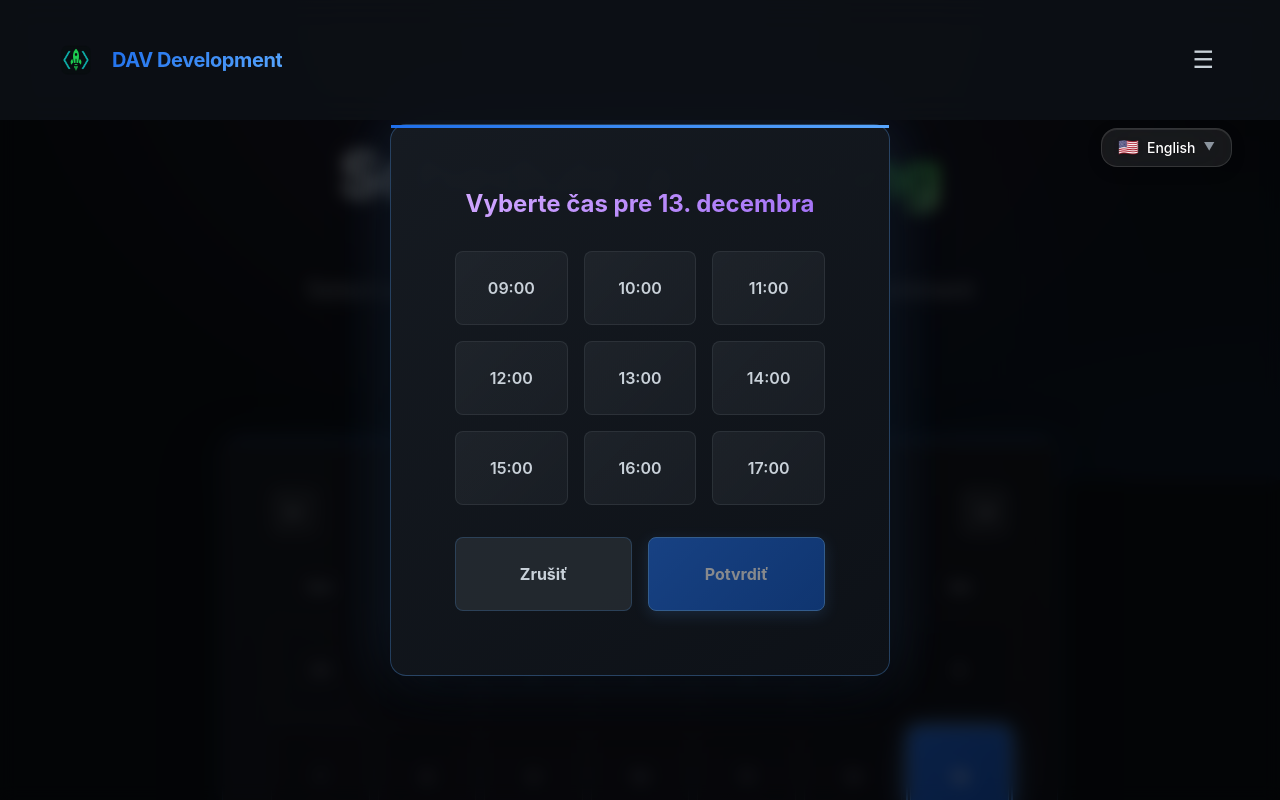
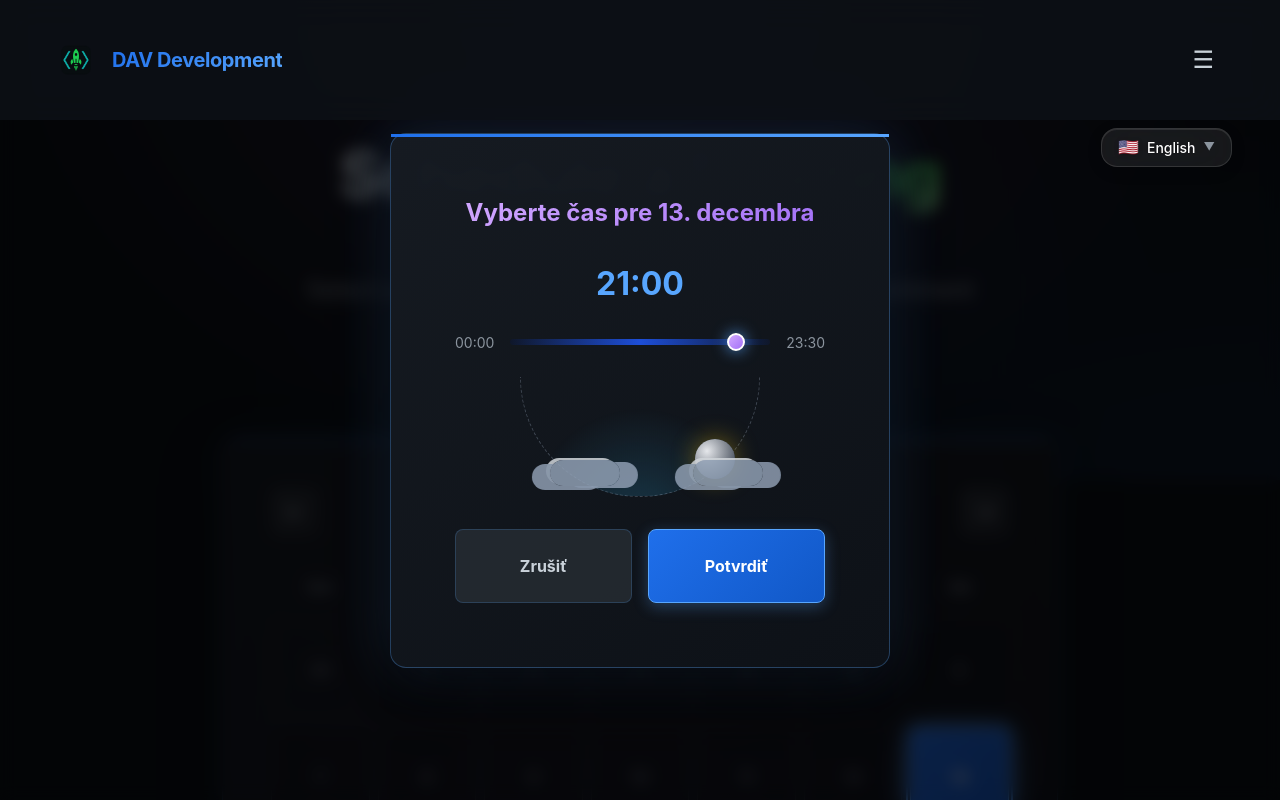
Before and after one commit to Mild-Solvent/DAV-portfolio, a Next.js app in the folder web/: page /en/calendar in a window 1280 px wide. Both pictures are taken after a click on the button "13". Shown: the top 800 px of the page. Built offline with nearby package versions, Linux system fonts and the light colour scheme.

Commit message:
čas stretnutia

```diff
--- a/web/src/components/ContactCalendar/ContactCalendar.tsx
+++ b/web/src/components/ContactCalendar/ContactCalendar.tsx
@@ -1,7 +1,7 @@
 'use client';
 
-import { useState } from 'react';
-import styled from 'styled-components';
+import { useState, ChangeEvent } from 'react';
+import styled, { keyframes } from 'styled-components';
 import { theme } from '@/styles/theme';
 import { motion, AnimatePresence } from 'framer-motion';
 
@@ -279,37 +279,123 @@ const PopupTitle = styled.h3`
   text-align: center;
 `;
 
-const TimeGrid = styled.div`
-  display: grid;
-  grid-template-columns: repeat(3, 1fr);
-  gap: ${theme.spacing.md};
+const TimePickerWrapper = styled.div`
+  display: flex;
+  flex-direction: column;
+  gap: ${theme.spacing.lg};
   margin-bottom: ${theme.spacing.xl};
 `;
 
-const TimeButton = styled.button<{ $selected?: boolean }>`
-  padding: ${theme.spacing.lg};
-  border-radius: ${theme.borderRadius.md};
-  border: 1px solid ${props => props.$selected ? theme.colors.accent : 'rgba(48, 54, 61, 0.8)'};
-  background: ${props => props.$selected
-    ? `linear-gradient(135deg, ${theme.colors.secondary} 0%, ${theme.colors.secondaryDark} 100%)`
-    : 'linear-gradient(135deg, rgba(48, 54, 61, 0.4) 0%, rgba(33, 38, 45, 0.5) 100%)'
-  };
-  color: ${theme.colors.text};
-  font-size: ${theme.fontSizes.base};
-  font-weight: 600;
-  cursor: pointer;
-  transition: all 0.3s;
+const TimeDisplay = styled.div`
+  font-size: ${theme.fontSizes['3xl']};
+  font-weight: 700;
+  text-align: center;
+  color: ${theme.colors.accent};
+`;
 
-  &:hover {
-    background: linear-gradient(135deg, ${theme.colors.secondary} 0%, ${theme.colors.secondaryDark} 100%);
-    border-color: ${theme.colors.accent};
-    transform: translateY(-2px);
-    box-shadow: 0 4px 15px rgba(88, 166, 255, 0.3);
+const TimeSliderRow = styled.div`
+  display: flex;
+  align-items: center;
+  gap: ${theme.spacing.md};
+`;
+
+const TimeSliderLabel = styled.span`
+  font-size: ${theme.fontSizes.sm};
+  color: ${theme.colors.textSecondary};
+`;
+
+const TimeSlider = styled.input.attrs({ type: 'range', min: 0, max: 47, step: 1 })`
+  flex: 1;
+  appearance: none;
+  height: 6px;
+  border-radius: 999px;
+  background: linear-gradient(90deg, #0f172a 0%, #1d4ed8 50%, #0f172a 100%);
+  outline: none;
+
+  &::-webkit-slider-thumb {
+    appearance: none;
+    width: 18px;
+    height: 18px;
+    border-radius: 50%;
+    background: ${theme.gradients.purple};
+    border: 2px solid ${theme.colors.white};
+    box-shadow: 0 0 15px rgba(88, 166, 255, 0.8);
+    cursor: pointer;
   }
 
-  ${props => props.$selected && `
-    box-shadow: 0 4px 20px rgba(88, 166, 255, 0.4);
-  `}
+  &::-moz-range-thumb {
+    width: 18px;
+    height: 18px;
+    border-radius: 50%;
+    background: ${theme.gradients.purple};
+    border: 2px solid ${theme.colors.white};
+    box-shadow: 0 0 15px rgba(88, 166, 255, 0.8);
+    cursor: pointer;
+  }
+`;
+
+const SunMoonWrapper = styled.div`
+  display: flex;
+  flex-direction: column;
+  align-items: center;
+  justify-content: center;
+  gap: ${theme.spacing.sm};
+`;
+
+const SunPath = styled.div`
+  position: relative;
+  width: 240px;
+  height: 120px;
+  border-bottom-left-radius: 240px;
+  border-bottom-right-radius: 240px;
+  border: 1px dashed rgba(148, 163, 184, 0.35);
+  border-top: none;
+  background: radial-gradient(circle at 50% 120%, rgba(56, 189, 248, 0.2), transparent 60%);
+  overflow: visible;
+`;
+
+const floatCloud = keyframes`
+  0% { transform: translateX(0); }
+  50% { transform: translateX(6px); }
+  100% { transform: translateX(0); }
+`;
+
+const SunMoonIcon = styled.div<{ $isDay: boolean; $x: number; $y: number }>`
+  position: absolute;
+  width: 40px;
+  height: 40px;
+  border-radius: 999px;
+  left: ${props => `${props.$x}%`};
+  bottom: ${props => `${props.$y}%`};
+  transform: translate(-50%, 50%);
+  background: ${props => props.$isDay
+    ? 'radial-gradient(circle at 30% 30%, #facc15, #f97316)'
+    : 'radial-gradient(circle at 30% 30%, #e5e7eb, #1f2937)'};
+  box-shadow: 0 0 25px rgba(250, 204, 21, 0.4);
+  transition: left 0.4s ease-out, bottom 0.4s ease-out, box-shadow 0.4s ease-out;
+`;
+
+const Cloud = styled.div<{ $position: 'left' | 'right' }>`
+  position: absolute;
+  bottom: 8%;
+  left: ${props => (props.$position === 'left' ? '10%' : '70%')};
+  width: 70px;
+  height: 26px;
+  background: rgba(148, 163, 184, 0.92);
+  border-radius: 999px;
+  box-shadow:
+    -18px 4px 0 0 rgba(148, 163, 184, 0.9),
+    -4px -2px 0 0 rgba(209, 213, 219, 0.95),
+    18px 2px 0 0 rgba(148, 163, 184, 0.9);
+  opacity: 0.9;
+  filter: blur(0.2px);
+  animation: ${floatCloud} 8s ease-in-out infinite alternate;
+  z-index: 2;
+`;
+
+const SunMoonLabel = styled.span`
+  font-size: ${theme.fontSizes.sm};
+  color: ${theme.colors.textSecondary};
 `;
 
 const PopupButtons = styled.div`
@@ -374,11 +460,28 @@ const ConfirmationAddress = styled.div`
   box-shadow: 0 4px 15px rgba(88, 166, 255, 0.2);
 `;
 
+const formatTimeFromIndex = (index: number): string => {
+  const hours = Math.floor(index / 2);
+  const minutes = index % 2 === 0 ? '00' : '30';
+  const hoursString = hours.toString().padStart(2, '0');
+  return `${hoursString}:${minutes}`;
+};
+
+const getInitialTimeIndex = () => {
+  const now = new Date();
+  const hours = now.getHours();
+  const minutes = now.getMinutes();
+  const index = hours * 2 + (minutes >= 30 ? 1 : 0);
+  // Clamp to slider range 0–47
+  return Math.min(Math.max(index, 0), 47);
+};
+
 export default function ContactCalendar() {
   const [currentDate, setCurrentDate] = useState(new Date());
   const [selectedDate, setSelectedDate] = useState<Date | null>(null);
   const [showTimePicker, setShowTimePicker] = useState(false);
-  const [selectedTime, setSelectedTime] = useState('');
+  const [timeIndex, setTimeIndex] = useState(() => getInitialTimeIndex());
+  const [selectedTime, setSelectedTime] = useState(() => formatTimeFromIndex(getInitialTimeIndex()));
   const [showConfirmation, setShowConfirmation] = useState(false);
   const [isSubmitting, setIsSubmitting] = useState(false);
 
@@ -443,6 +546,12 @@ export default function ContactCalendar() {
 
   const changeMonth = (offset: number) => {
     setCurrentDate(new Date(year, month + offset, 1));
+  };
+
+  const handleSliderChange = (event: ChangeEvent<HTMLInputElement>) => {
+    const index = Number(event.target.value);
+    setTimeIndex(index);
+    setSelectedTime(formatTimeFromIndex(index));
   };
 
   const renderDays = () => {
@@ -575,17 +684,41 @@ export default function ContactCalendar() {
                 Vyberte čas pre {selectedDate.toLocaleDateString('sk-SK', { day: 'numeric', month: 'long' })}
               </PopupTitle>
 
-              <TimeGrid>
-                {['09:00', '10:00', '11:00', '12:00', '13:00', '14:00', '15:00', '16:00', '17:00'].map((time) => (
-                  <TimeButton
-                    key={time}
-                    $selected={selectedTime === time}
-                    onClick={() => setSelectedTime(time)}
-                  >
-                    {time}
-                  </TimeButton>
-                ))}
-              </TimeGrid>
+              <TimePickerWrapper>
+                <TimeDisplay>{selectedTime}</TimeDisplay>
+                <TimeSliderRow>
+                  <TimeSliderLabel>00:00</TimeSliderLabel>
+                  <TimeSlider
+                    value={timeIndex}
+                    onChange={handleSliderChange}
+                  />
+                  <TimeSliderLabel>23:30</TimeSliderLabel>
+                </TimeSliderRow>
+                {(() => {
+                  const currentHour = Math.floor(timeIndex / 2);
+                  const isDay = currentHour >= 6 && currentHour < 18;
+                  const isCloudy = currentHour < 8 || currentHour >= 19;
+
+                  // Normalized position (0 at 00:00, 1 at 23:30)
+                  const t = timeIndex / 47;
+                  const x = 10 + t * 80; // 10% → 90%
+                  const y = 8 + Math.sin(Math.PI * t) * 70; // arc height
+
+                  return (
+                    <SunMoonWrapper>
+                      <SunPath>
+                        <SunMoonIcon $isDay={isDay} $x={x} $y={y} />
+                        {isCloudy && (
+                          <>
+                            <Cloud $position="left" />
+                            <Cloud $position="right" />
+                          </>
+                        )}
+                      </SunPath>
+                    </SunMoonWrapper>
+                  );
+                })()}
+              </TimePickerWrapper>
 
               <PopupButtons>
                 <PopupButton
```
